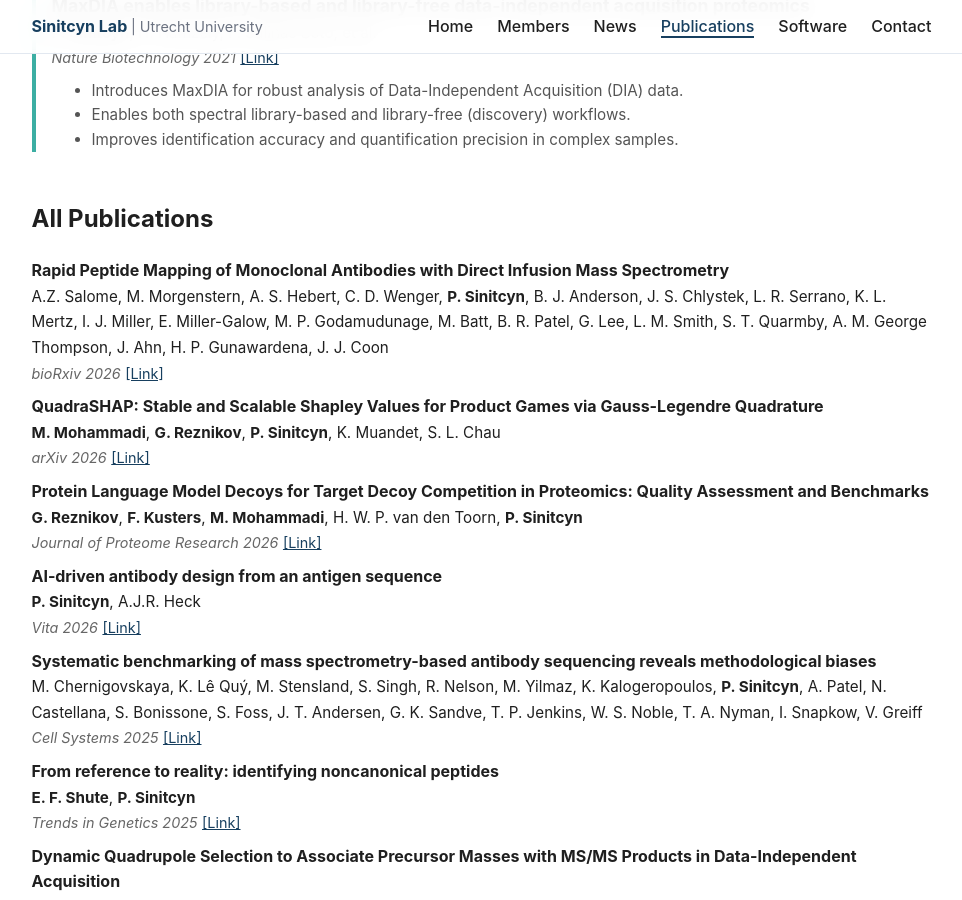
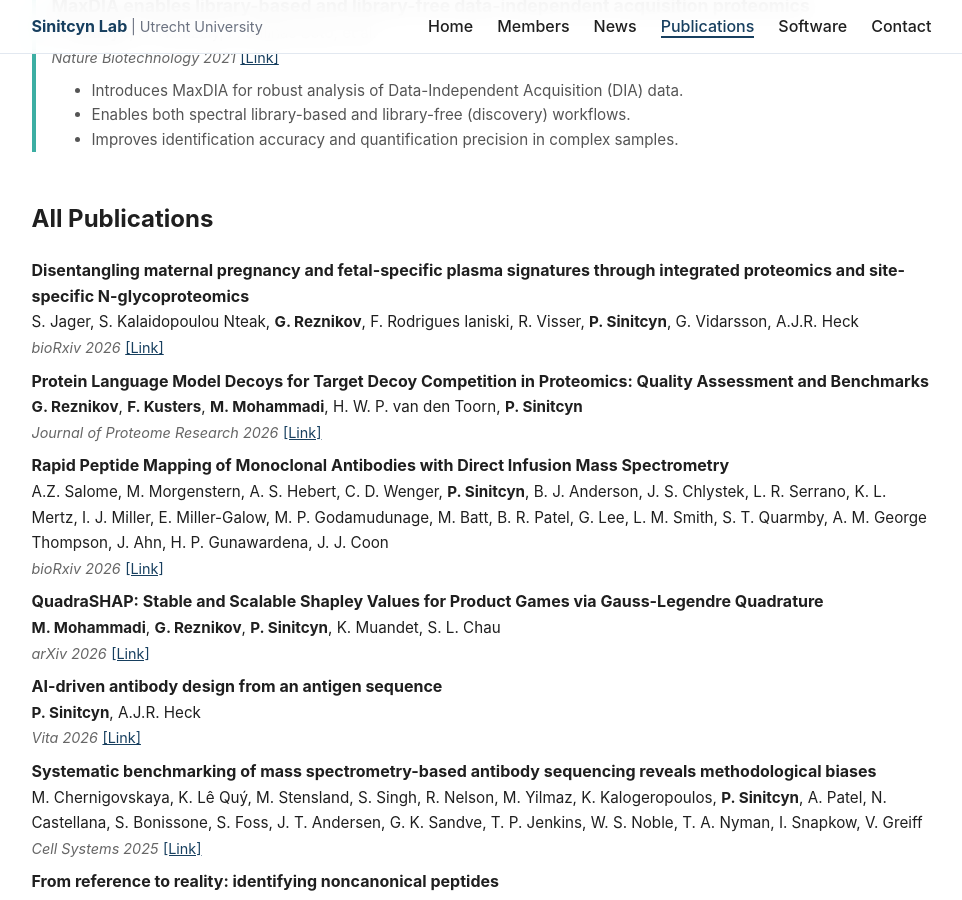
Before and after one commit to SinitcynLab/Sinitcynlab.github.io, a Jekyll site: the page built from publications/index.md, in a window 1280 px wide and 900 px high, scrolled down 1431 px. Shown: the whole window, without its empty margins (151-1113 px from the left). Built offline with Jekyll 4.4.1, drawn with Linux system fonts in a browser that asks for light colours.

Commit message:
updating publication list

```diff
--- a/_data/publications.yml
+++ b/_data/publications.yml
@@ -1,3 +1,13 @@
+- title: "Disentangling maternal pregnancy and fetal-specific plasma signatures through integrated proteomics and site-specific N-glycoproteomics"
+  authors: "S. Jager, S. Kalaidopoulou Nteak, <b>G. Reznikov</b>, F. Rodrigues Ianiski, R. Visser, <b>P. Sinitcyn</b>, G. Vidarsson, A.J.R. Heck"
+  venue: "bioRxiv 2026"
+  link: "https://doi.org/10.64898/2026.10.05.756652"
+
+- title: "Protein Language Model Decoys for Target Decoy Competition in Proteomics: Quality Assessment and Benchmarks"
+  authors: "<b>G. Reznikov</b>, <b>F. Kusters</b>, <b>M. Mohammadi</b>, H. W. P. van den Toorn, <b>P. Sinitcyn</b>"
+  venue: "Journal of Proteome Research 2026"
+  link: "https://doi.org/10.1021/acs.jproteome.6c00302"
+
 - title: "Rapid Peptide Mapping of Monoclonal Antibodies with Direct Infusion Mass Spectrometry"
   authors: "A.Z. Salome, M. Morgenstern, A. S. Hebert, C. D. Wenger,  <b>P. Sinitcyn</b>, B. J. Anderson, J. S. Chlystek, L. R. Serrano, K. L. Mertz, I. J. Miller, E. Miller-Galow, M. P. Godamudunage, M. Batt, B. R. Patel, G. Lee, L. M. Smith, S. T. Quarmby, A. M. George Thompson, J. Ahn, H. P. Gunawardena, J. J. Coon"
   venue: "bioRxiv 2026"
@@ -8,12 +18,7 @@
   venue: "arXiv 2026"
   link: "https://arxiv.org/abs/2605.05870"
 
-- title: "Protein Language Model Decoys for Target Decoy Competition in Proteomics: Quality Assessment and Benchmarks"
-  authors: "<b>G. Reznikov</b>, <b>F. Kusters</b>, <b>M. Mohammadi</b>, H. W. P. van den Toorn, <b>P. Sinitcyn</b>"
-  venue: "Journal of Proteome Research 2026"
-  link: "https://doi.org/10.1021/acs.jproteome.6c00302"
-
-- title: "AI‐driven antibody design from an antigen sequence"
+- title: "AI-driven antibody design from an antigen sequence"
   authors: "<b>P. Sinitcyn</b>, A.J.R. Heck"
   venue: "Vita 2026"
   link: "https://doi.org/10.15302/vita.2025.12.0004"
```
